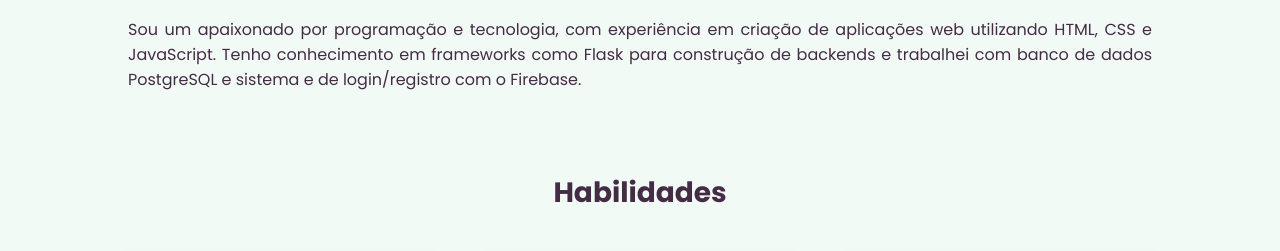
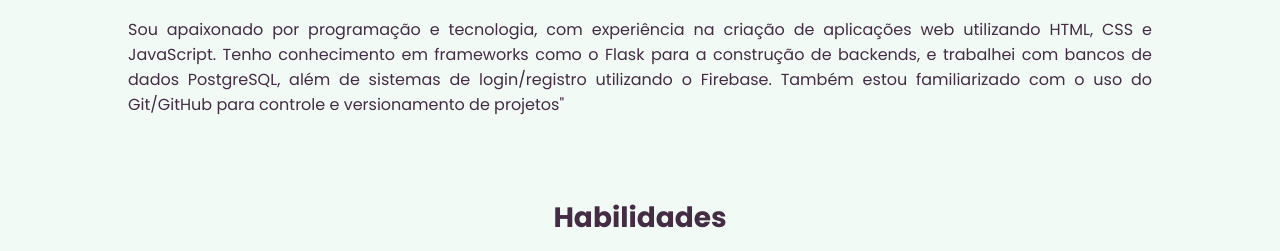
Before and after one commit to jacksonserafim/portfolio, a plain HTML site: page index.html in a window 1280 px wide. Shown: the part 126-377 px from the top of the page. Drawn offline with nearby package versions, Linux system fonts and the light colour scheme.

Commit message:
Update index.html

```diff
--- a/index.html
+++ b/index.html
@@ -20,11 +20,7 @@
     <header id="inicio">
         <h1>Jackson Serafim</h1>
         <h2>Desenvolvedor Fullstack</h2>
-        <p>Sou um apaixonado por programação e tecnologia,
-            com experiência em criação de aplicações web utilizando HTML,
-            CSS e JavaScript. Tenho conhecimento em frameworks como Flask
-            para construção de backends e trabalhei com banco de dados
-            PostgreSQL e sistema e de login/registro com o Firebase.</p>
+        <p>Sou apaixonado por programação e tecnologia, com experiência na criação de aplicações web utilizando HTML, CSS e JavaScript. Tenho conhecimento em frameworks como o Flask para a construção de backends, e trabalhei com bancos de dados PostgreSQL, além de sistemas de login/registro utilizando o Firebase. Também estou familiarizado com o uso do Git/GitHub para controle e versionamento de projetos"</p>
     </header>
     <main>
         <section id="habilidades">
```
